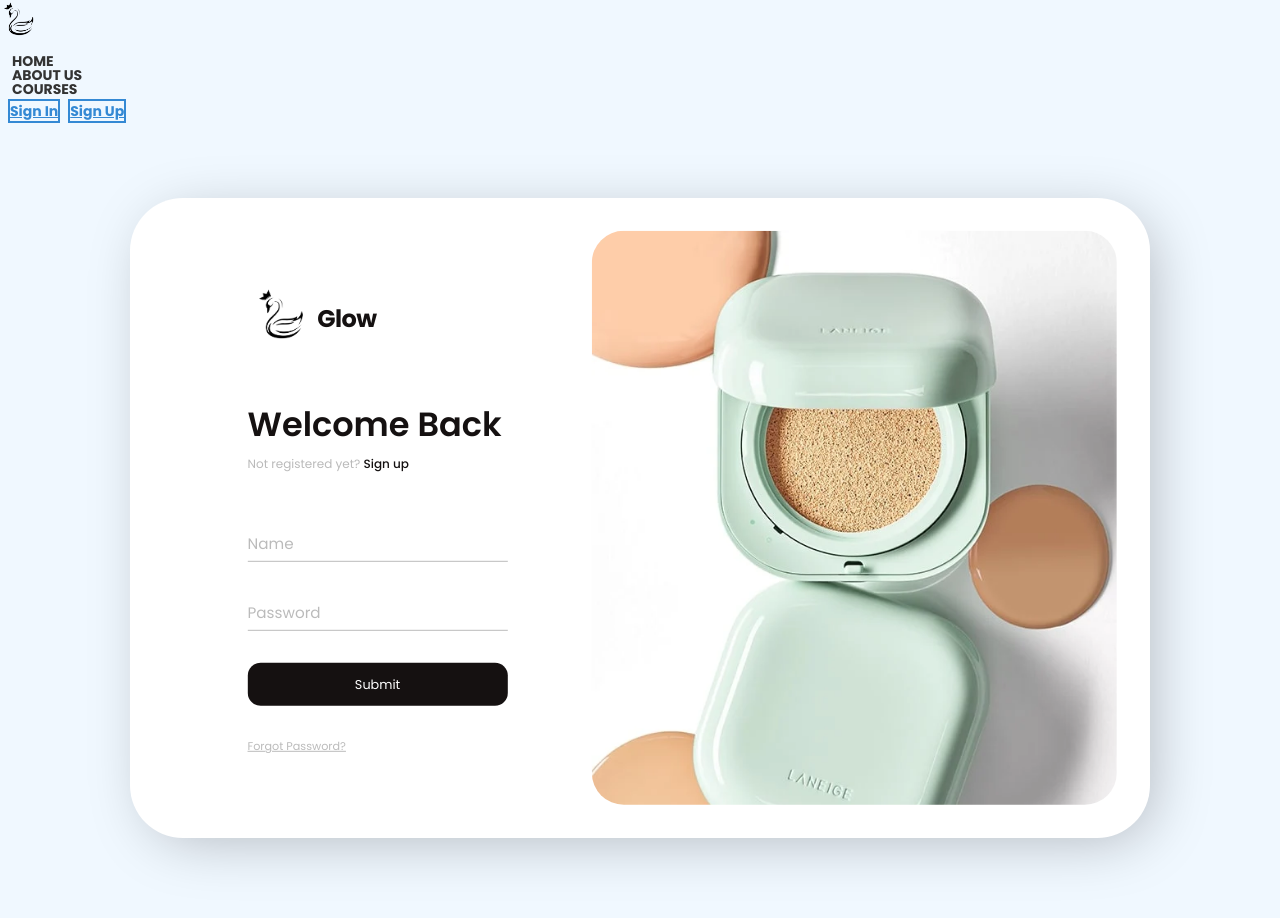
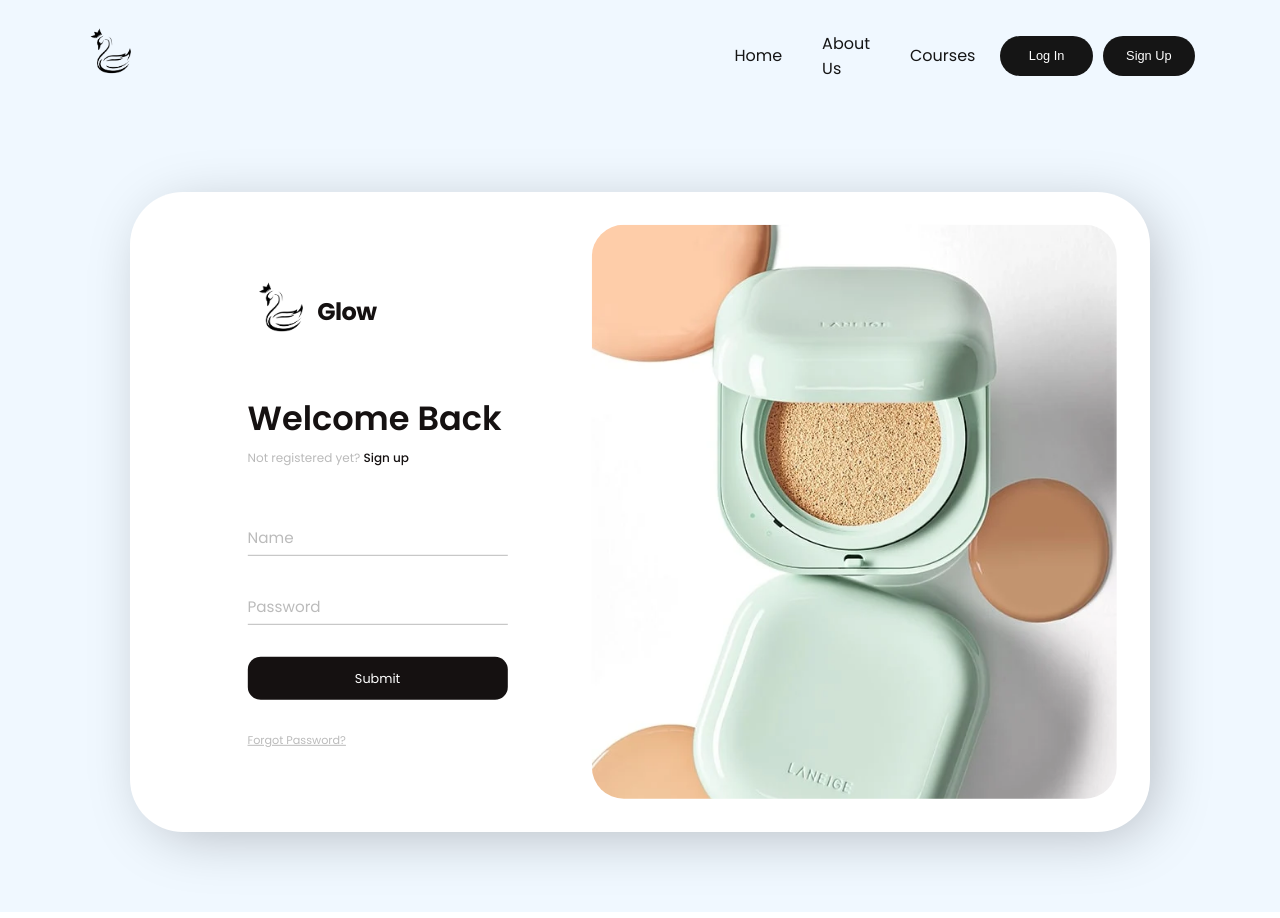
Before and after one commit to lamtrucdang/WebFinalProject-UIClients, a React (Create React App) app in the folder login-page/: page / in a window 1280 px wide. Built offline with nearby package versions, Linux system fonts and the light colour scheme.

Commit message:
update navbar

```diff
--- a/login-page/package.json
+++ b/login-page/package.json
@@ -6,7 +6,10 @@
     "@testing-library/jest-dom": "^5.16.5",
     "@testing-library/react": "^13.4.0",
     "@testing-library/user-event": "^13.5.0",
+    "ant": "^0.2.0",
+    "bootstrap": "^5.2.2",
     "react": "^18.2.0",
+    "react-bootstrap": "^2.5.0",
     "react-dom": "^18.2.0",
     "react-scripts": "5.0.1",
     "web-vitals": "^2.1.4"
--- a/login-page/src/App.js
+++ b/login-page/src/App.js
@@ -1,10 +1,12 @@
 import logo from './logo.svg';
 import './App.css';
-import Signin from './UI/Signin';
+import Signin from './screens/Signin';
+import Navbar from './components/Navbar';
 
 function App() {
   return (
     <div>
+      <Navbar />
       <Signin />
     </div>
   );
--- /dev/null
+++ b/login-page/src/components/Navbar.css
@@ -0,0 +1,56 @@
+.navbar {
+    display: flex;
+    align-items: center;
+    justify-content: space-between;
+    background-color: aliceblue;
+    padding: 20px 80px;
+    box-shadow: 0 5px 15px rgba(0, 0, 0, 0.6);
+}
+
+.navbar .navbar-list {
+    display: flex;
+    align-items: center;
+    justify-content: center;
+}
+
+.navbar .navbar-list li, button {
+    list-style: none;
+    padding: 0 20px;
+    position: relative;
+}
+
+.navbar .navbar-list li a {
+    text-decoration: none;
+    color: #151515;
+    font-size: 1rem;
+    font-weight: 400;
+    transition: 0.2s ease-in-out;
+}
+
+.navbar .navbar-list li a:hover {
+    color: rgb(129, 196, 255);
+}
+
+.navbar .navbar-list .nav-btn {
+    display: inline-block;
+    width: 100%;
+    height: 40px;
+    background-color: #151515;
+    color: #fff;
+    border: none;
+    cursor: pointer;
+    border-radius: 20px;
+    text-decoration: none;
+    font-size: 0.8rem;
+    transition: 0.3s;
+    margin: 5px;
+}
+
+.navbar .navbar-list .nav-btn:hover {
+    color: #151515;
+    background-color: rgb(129, 196, 255);
+}
+.navbar .logo-img {
+    width: 55px;
+    margin: 0.3rem;
+}
--- /dev/null
+++ b/login-page/src/components/Navbar.jsx
@@ -0,0 +1,29 @@
+import * as React from 'react';
+import './Navbar.css';
+
+function Navbar(){
+    return(
+        <nav className='navbar'>
+            <a href="LandingPage.jsx">
+                <img className='logo-img' src="./Logo.png" alt="logo" />
+            </a>
+            <div>
+                <ul className='navbar-list'>
+                    <li>
+                        <a href="LandingPage.jsx">Home</a>
+                    </li>
+                    <li>
+                        <a href="AboutUs.jsx">About Us</a>
+                    </li>
+                    <li>
+                        <a href="Courses.jsx">Courses</a>
+                    </li>
+                    <button className='nav-btn signin' href="Signin.jsx">Log In</button>
+                    <button className='nav-btn signup' href="Signup.jsx">Sign Up</button>
+                </ul>
+            </div>
+        </nav>
+    )
+}
+
+export default Navbar;
--- a/login-page/src/index.css
+++ b/login-page/src/index.css
@@ -1,5 +1,10 @@
 @import url('https://fonts.googleapis.com/css2?family=Poppins:wght@200;300;400;500;600;700;800&display=swap');
-
+/*
+- Primary color: aliceblue
+- Secondary color: rgb(172, 216, 255)
+- Hover text: rgb(129, 196, 255)
+- White: #fff
+- Black: #151111   */
 *,
 *::before,
 *::after{
@@ -113,7 +118,7 @@
 }
 
 .toggle:hover{
-    color: rgb(52, 137, 212);
+    color: rgb(129, 196, 255);
 }
 
 .input-wrap{
@@ -171,7 +176,8 @@
 }
 
 .sign-btn:hover{
-    background-color: rgb(52, 137, 212);
+    color: #151111;
+    background-color: rgb(172, 216, 255);
 }
 
 .text{
@@ -185,7 +191,7 @@
 }
 
 .text a:hover{
-    color: rgb(52, 137, 212);
+    color: rgb(129, 196, 255);
 }
 
 main.sign-up-mode form.sign-in-form{
@@ -393,79 +399,3 @@
         padding: 1rem 2rem 1.5rem;
     }
     }
-
-
-    /* Nav bar */
-.navbar-custom {
-    background-color: aliceblue;
-    border-color: aliceblue;
-    box-shadow: 0 0.0625rem 0.375rem 0 rgba(0, 0, 0, 0.1);
-    font: 700 0.875rem/0.875rem "Poppins", sans-serif;
-    transition: all 0.2s;
-}
-
-.navbar-custom .navbar-brand.logo-img img {
-    width: 2.5rem;
-    height: 10%;
-}
-
-.navbar-custom .navbar-brand.logo-text {
-    font: 700 2rem/1rem "Poppins", sans-serif;
-    color: #333;
-    text-decoration: none;
-}
-
-.navbar-custom .navbar-nav {
-    margin-top: 0.75rem;
-    margin-bottom: 0.5rem;
-}
-
-.navbar-custom .nav-item .nav-link {
-    padding: 0.625rem 0.75rem;
-    color: #333;
-    text-decoration: none;
-    transition: all 0.2s ease;
-}
-
-.navbar-custom .nav-item .nav-link:hover,
-.navbar-custom .nav-item .nav-link.active {
-    color: rgb(52, 137, 212);
-}
-
-.navbar-custom .nav-item .btn-outline-sm {
-    margin-top: 0.125rem;
-    margin-bottom: 1.375rem;
-    margin-left: 0.5rem;
-    border: 0.125rem solid rgb(52, 137, 212);
-    color: rgb(52, 137, 212);
-}
-
-.navbar-custom .nav-item .btn-outline-sm:hover {
-    border: 0.125rem solid rgb(52, 137, 212);
-    background-color: rgb(52, 137, 212);
-    color: #fff;
-}
-
-.navbar-custom .navbar-toggler {
-    padding: 0;
-    border: none;
-    color: #333;
-    font-size: 2rem;
-}
-
-.navbar-custom button[aria-expanded='false'] .navbar-toggler-awesome.fas.fa-times{
-	display: none;
-}
-
-.navbar-custom button[aria-expanded='false'] .navbar-toggler-awesome.fas.fa-bars{
-	display: inline-block;
-}
-
-.navbar-custom button[aria-expanded='true'] .navbar-toggler-awesome.fas.fa-bars{
-	display: none;
-}
-
-.navbar-custom button[aria-expanded='true'] .navbar-toggler-awesome.fas.fa-times{
-	display: inline-block;
-	margin-right: 0.125rem;
-}
--- a/login-page/src/UI/Signin.jsx
+++ b/login-page/src/screens/Signin.jsx
@@ -12,34 +12,6 @@
             <meta http-equiv='X-UA-Compatible' content='IE=edge' />
             <meta name='viewport' content='width=device-width, initial-scale=1.0' />
             <title>Sign in</title>
-
-            <nav className='navbar navbar-expand-lg navbar-dark navbar-custom fixed-top'>
-                <div className='container'>
-                    <a className='navbar-brand logo-img' href="Signin.jsx"><img src="./Logo.png"/></a>
-
-                    <div className='collapse navbar-collapse' id='navbarDefault'>
-                        <ul className='navbar-nav ml-auto'>
-                            <li className='nav-item'>
-                                <a className='nav-link page-scroll' href="./Signin.jsx">HOME</a>
-                            </li>
-                            <li className='nav-item'>
-                                <a className='nav-link page-scroll' href="./Aboutus.jsx">ABOUT US</a>
-                            </li>
-                            <li className='nav-item'>
-                                <a className='nav-link' href="./Course.jsx">COURSES</a>
-                            </li>
-                        </ul>
-
-                        <span className='nav-item'>
-                            <a className='btn-outline-sm signin' href="Signin.jsx">Sign In</a>
-                        </span>
-                        <span className='nav-item'>
-                            <a className='btn-outline-sm signup' href="Signup.jsx">Sign Up</a>
-                        </span>
-                    </div>
-
-                </div>
-            </nav>
 
             <main>
                 <div className='box'>
```
Also changed, not shown: login-page/src/screens/Courses.jsx (added), login-page/src/screens/LandingPage.jsx (added), login-page/src/screens/Signup.jsx (added), login-page/src/screens/animation.js (added), 1 other file (tests, documents, lock files or other folders).
